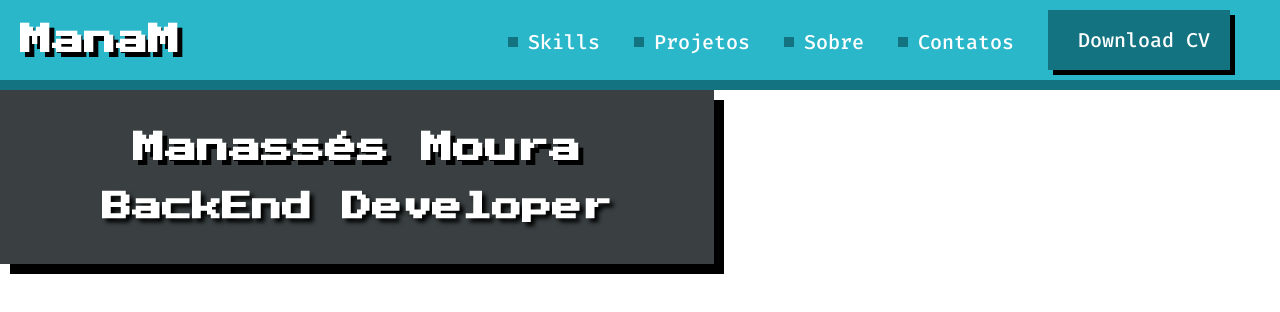
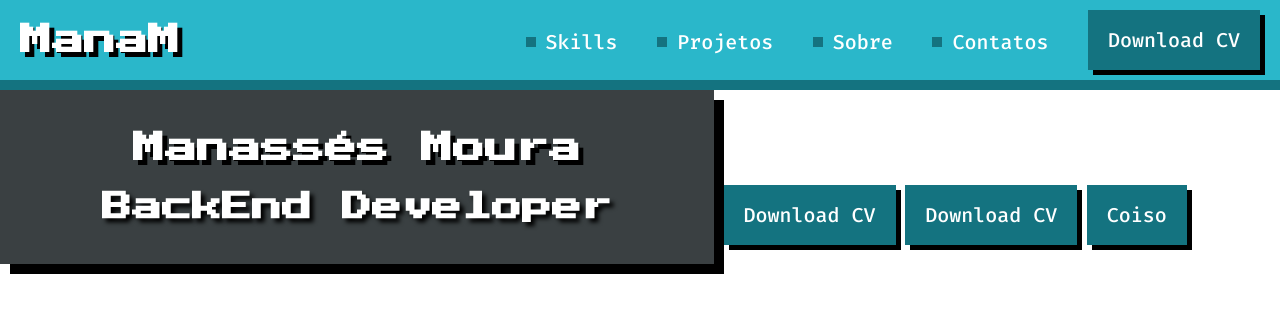
Before and after one commit to ManassesM/curso-html-css-feliz, a plain HTML site: page index.html in a window 1280 px wide. Drawn offline with Linux system fonts and the light colour scheme.

Commit message:
Create components

```diff
--- /dev/null
+++ b/css/components/action.css
@@ -0,0 +1,21 @@
+.action {
+  display: inline-flex;
+  align-items: center;
+
+  color: #ffffff;
+  text-decoration: none;
+
+  font-size: 20px;
+  font-weight: 500;
+
+  margin-right: 30px;
+}
+
+.action:before {
+  content: "";
+  height: 10px;
+  width: 10px;
+
+  background-color: #147380;
+  margin-right: 10px;
+}
--- a/css/components/box.css
+++ b/css/components/box.css
@@ -1,4 +1,4 @@
-#box {
+.box {
   display: inline-block;
   background-color: #3A4042;
   width: 630px;
@@ -7,6 +7,6 @@
   padding: 42px 42px;
 }
 
-#box h1 {
+.box .title {
   margin-bottom: 28px;
 }
--- /dev/null
+++ b/css/components/header.css
@@ -0,0 +1,8 @@
+.header {
+  display: flex;
+  justify-content: space-between;
+  align-items: center;
+  background-color: #2AB7CA;
+  border-bottom: 10px solid #147380;
+  padding: 10px 20px;
+}
--- a/css/components/subtitle.css
+++ b/css/components/subtitle.css
@@ -1,4 +1,4 @@
-h2 {
+.subtitle {
   font-size: 30px;
   font-family: 'Press Start 2P', sans-serif;
   text-shadow: 4px 4px 4px black;
--- a/css/components/title.css
+++ b/css/components/title.css
@@ -1,4 +1,4 @@
-h1 {
+.title {
   font-family: 'Press Start 2P', sans-serif;
   color: #FFF;
   text-shadow: 5px 5px 0px #000000;
--- a/css/index.css
+++ /dev/null
@@ -1,60 +0,0 @@
-header {
-  display: flex;
-  justify-content: space-between;
-  align-items: center;
-  background-color: #2AB7CA;
-  border-bottom: 10px solid #147380;
-  padding: 10px 20px;
-}
-
-nav {
-  text-align: right;
-}
-
-a {
-  display: inline-flex;
-  align-items: center;
-
-  color: #ffffff;
-  text-decoration: none;
-
-  font-size: 20px;
-  font-family: "Fira Code", Arial, Helvetica, sans-serif;
-  font-weight: 500;
-
-  margin-right: 30px;
-}
-
-a:before {
-  content: "";
-  height: 10px;
-  width: 10px;
-
-  background-color: #147380;
-  margin-right: 10px;
-}
-
-span {
-  height: 10px;
-  width: 10px;
-
-  background-color: #147380;
-  margin-right: 10px;
-}
-
-#button {
-  display: inline-block;
-  background-color: #147380;
-  box-shadow: 5px 5px 0px #000000;
-
-  height: 60px;
-  line-height: 60px;
-
-  padding: 0 20px;
-  transition: all 200ms ease-in-out;
-}
-
-#button:hover {
-  transform: scale(1.08);
-  box-shadow: 5px 5px 5px #141414;
-}
--- a/css/reset.css
+++ b/css/reset.css
@@ -1,3 +1,15 @@
-body, h1, h2, h3 {
+body {
+  font-family: "Fira Code", Arial, Helvetica, sans-serif;
+}
+
+body,
+h1,
+h2,
+h3 {
   margin: 0;
 }
+
+button {
+  border: none;
+  font-family: inherit;
+}
--- a/index.html
+++ b/index.html
@@ -12,31 +12,36 @@
 
     <!-- css -->
     <link rel="stylesheet" href="./css/reset.css">
-    <link rel="stylesheet" href="./css/index.css">
+    <link rel="stylesheet" href="./css/components/button.css">
     <link rel="stylesheet" href="./css/components/title.css">
     <link rel="stylesheet" href="./css/components/subtitle.css">
     <link rel="stylesheet" href="./css/components/box.css">
+    <link rel="stylesheet" href="./css/components/action.css">
+    <link rel="stylesheet" href="./css/components/header.css">
 
   </head>
   <body>
-    <header>
-      <h1>ManaM</h1>
+    <header class="header">
+      <h1 class="title">ManaM</h1>
       <!-- <img src="./assets//img/marcobrunodev.png" alt="Logo" > -->
 
-      <nav> <!-- navigation -->
-        <a href="#" lang="en">Skills</a>
-        <a href="#">Projetos</a>
-        <a href="#">Sobre</a>
-        <a href="#">Contatos</a>
-        <a id="button" href="#" lang="en">Download CV</a>
+      <nav class="navigation"> <!-- navigation -->
+        <a class="action" href="#" lang="en">Skills</a>
+        <a class="action" href="#">Projetos</a>
+        <a class="action" href="#">Sobre</a>
+        <a class="action" href="#">Contatos</a>
+        <a class="button" href="#" lang="en">Download CV</a>
       </nav>
     </header>
 
 
-    <div id="box">
-      <h1>Manassés Moura</h1>
-      <h2>BackEnd Developer</h2>
+    <div class="box">
+      <h1 class="title">Manassés Moura</h1>
+      <h2 class="subtitle">BackEnd Developer</h2>
     </div>
 
+    <a class="button" href="#" lang="en">Download CV</a>
+    <a class="button" href="#" lang="en">Download CV</a>
+    <button class="button">Coiso</button>
   </body>
 </html>
```
